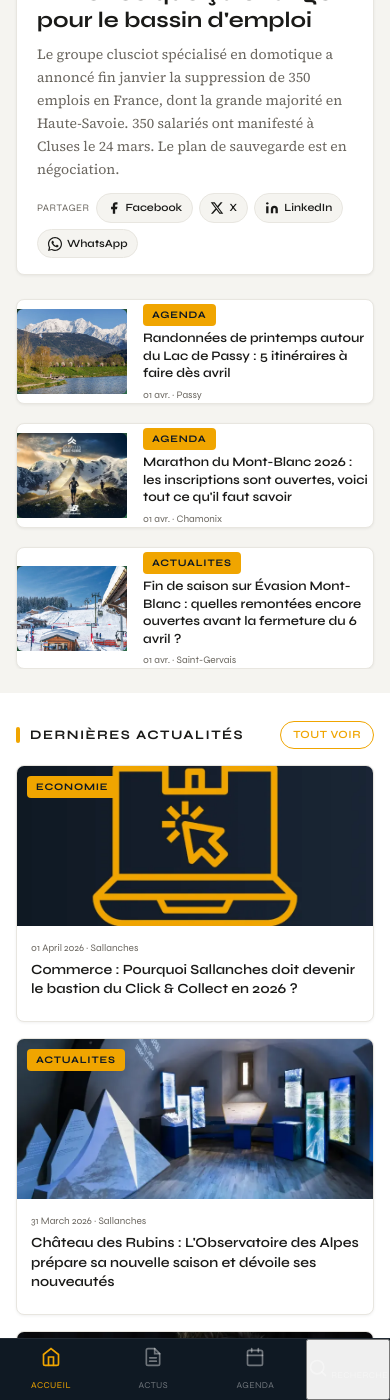
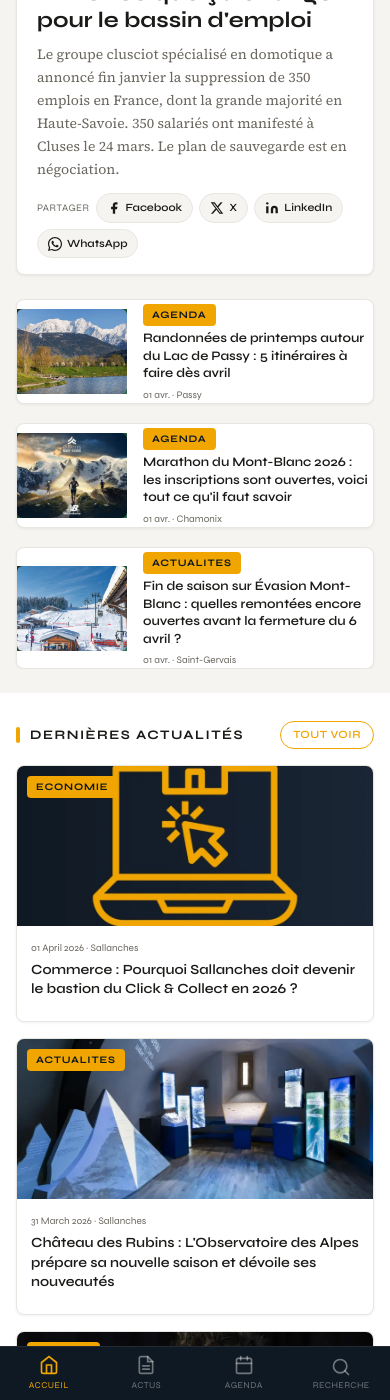
Before and after one commit to DuvalDVL/sallanches.info, a Jekyll site: the page built from index.html, in a window 390 px wide and 1400 px high, scrolled down 578 px. Built offline with Jekyll 4.4.1, drawn with Linux system fonts in a browser that asks for light colours; comment, search, counter and statistics services are not loaded.

Commit message:
Update styles.css

```diff
--- a/assets/css/styles.css
+++ b/assets/css/styles.css
@@ -1205,7 +1205,9 @@ button { font-family: var(--font-titre); cursor: pointer; }
     z-index: 150;
     padding-bottom: env(safe-area-inset-bottom);
   }
-  .bottom-nav a {
+  /* On applique le même style aux liens <a> et à notre nouveau bouton <button> */
+  .bottom-nav a,
+  .bottom-nav .btn-nav-mobile {
     flex: 1;
     display: flex;
     flex-direction: column;
@@ -1215,11 +1217,21 @@ button { font-family: var(--font-titre); cursor: pointer; }
     text-decoration: none;
     gap: 3px;
     transition: var(--transition);
+    /* Reset spécifique pour le bouton */
+    background: transparent;
+    border: none;
+    color: inherit;
+    font-family: inherit;
+    cursor: pointer;
   }
+
   .bottom-nav a.active .bn-icon,
-  .bottom-nav a.active .bn-label { color: var(--ambre); }
+  .bottom-nav a.active .bn-label,
+  .bottom-nav .btn-nav-mobile:hover .bn-icon,
+  .bottom-nav .btn-nav-mobile:hover .bn-label { color: var(--ambre); }
+
   .bn-icon { color: rgba(255,255,255,0.4); transition: var(--transition); }
-  .bn-icon svg { width: 20px; height: 20px; }
+  .bn-icon svg { width: 20px; height: 20px; display: block; }
   .bn-label {
     font-family: var(--font-titre);
     font-size: 9px;
```
